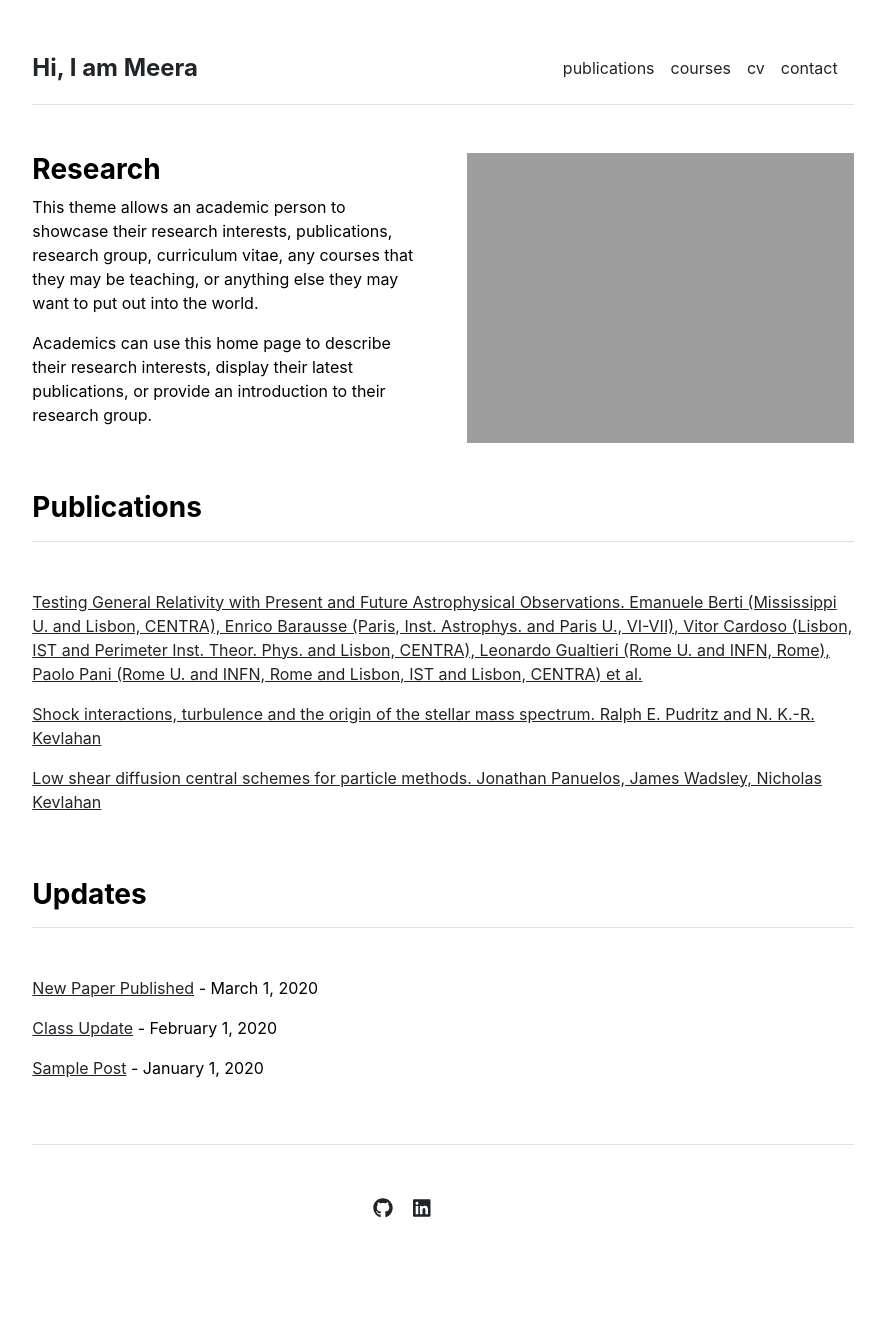
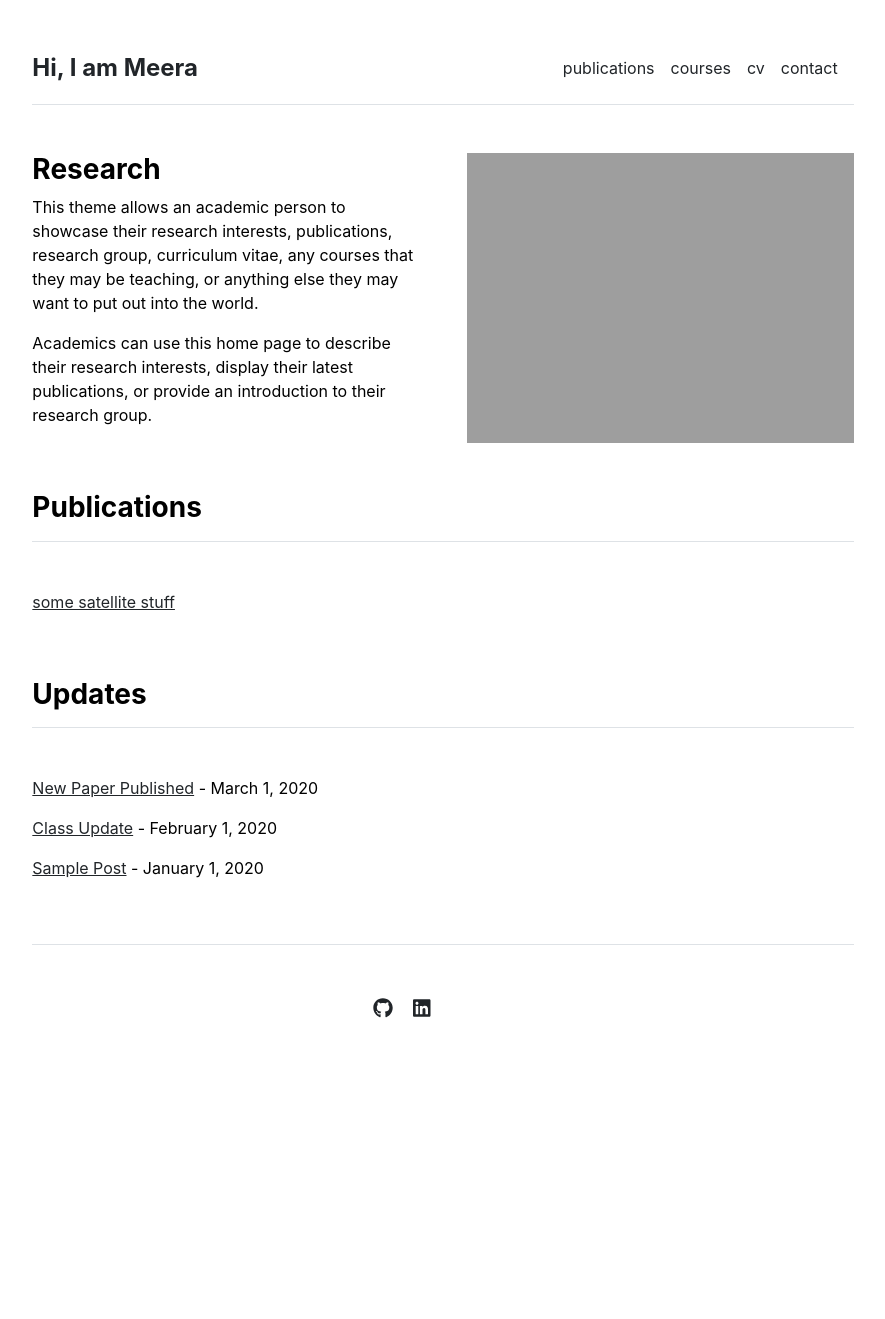
Before and after one commit to astrogirl1/astrogirl1, a Jekyll site: the page built from index.md, in a window 1280 px wide. Shown: the whole page, without its empty margins (197-1082 px from the left). Built offline with Jekyll 4.4.1, drawn with Linux system fonts in a browser that asks for light colours; after the commit the page ends 1119 px from its top, so only the background shows below that.

Commit message:
updated to my uno wip publication

```diff
--- a/_data/publications.yml
+++ b/_data/publications.yml
@@ -1,10 +1,2 @@
 featured:
-- {name: 'Testing General Relativity with Present and Future Astrophysical Observations. Emanuele Berti (Mississippi U. and Lisbon, CENTRA), Enrico Barausse (Paris, Inst. Astrophys. and Paris U., VI-VII), Vitor Cardoso (Lisbon, IST and Perimeter Inst. Theor. Phys. and Lisbon, CENTRA), Leonardo Gualtieri (Rome U. and INFN, Rome), Paolo Pani (Rome U. and INFN, Rome and Lisbon, IST and Lisbon, CENTRA) et al.', url: '/publications/1501.07274.pdf'}
-- {name: 'Shock interactions, turbulence and the origin of the stellar mass spectrum. Ralph E. Pudritz and N. K.-R. Kevlahan', url: 'http://ms.mcmaster.ca/kevla/pdf/articles/PhilTransRSoc_2013.pdf'}
-- {name: 'Low shear diffusion central schemes for particle methods. Jonathan Panuelos, James Wadsley, Nicholas Kevlahan', url: 'http://ms.mcmaster.ca/kevla/pdf/articles/jcp_v414.pdf'}
-
-index:
-- {name: 'Testing General Relativity with Present and Future Astrophysical Observations. Emanuele Berti (Mississippi U. and Lisbon, CENTRA), Enrico Barausse (Paris, Inst. Astrophys. and Paris U., VI-VII), Vitor Cardoso (Lisbon, IST and Perimeter Inst. Theor. Phys. and Lisbon, CENTRA), Leonardo Gualtieri (Rome U. and INFN, Rome), Paolo Pani (Rome U. and INFN, Rome and Lisbon, IST and Lisbon, CENTRA) et al.', url: '/publications/1501.07274.pdf'}
-- {name: 'Shock interactions, turbulence and the origin of the stellar mass spectrum. Ralph E. Pudritz and N. K.-R. Kevlahan', url: 'http://ms.mcmaster.ca/kevla/pdf/articles/PhilTransRSoc_2013.pdf'}
-- {name: 'Low shear diffusion central schemes for particle methods. Jonathan Panuelos, James Wadsley, Nicholas Kevlahan', url: 'http://ms.mcmaster.ca/kevla/pdf/articles/jcp_v414.pdf'}
-- {name: 'Numerical solutions of thin film equations for polymer flows. Thomas. Salez, Joshua D. McGraw, Sara Cormier, Oliver Bäumchen, Kari Dalnoki-Veress, and Elie Raphaël', url: 'https://static1.squarespace.com/static/5684891d7086d74497aeb71f/t/56ec510d2fe1319543ab6d6f/1458327821946/10.1140-epje-i2012-12114-x.pdf'}
+- {name: 'some satellite stuff'}
```
